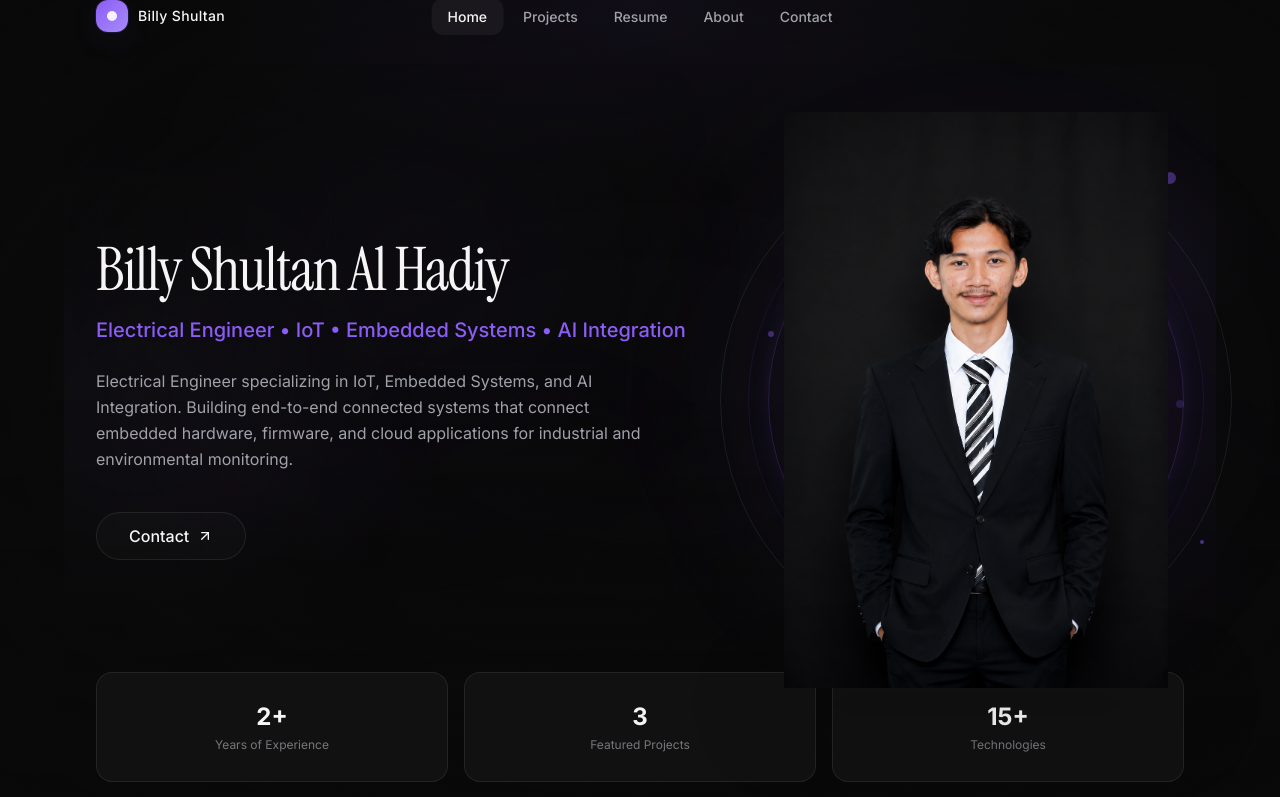
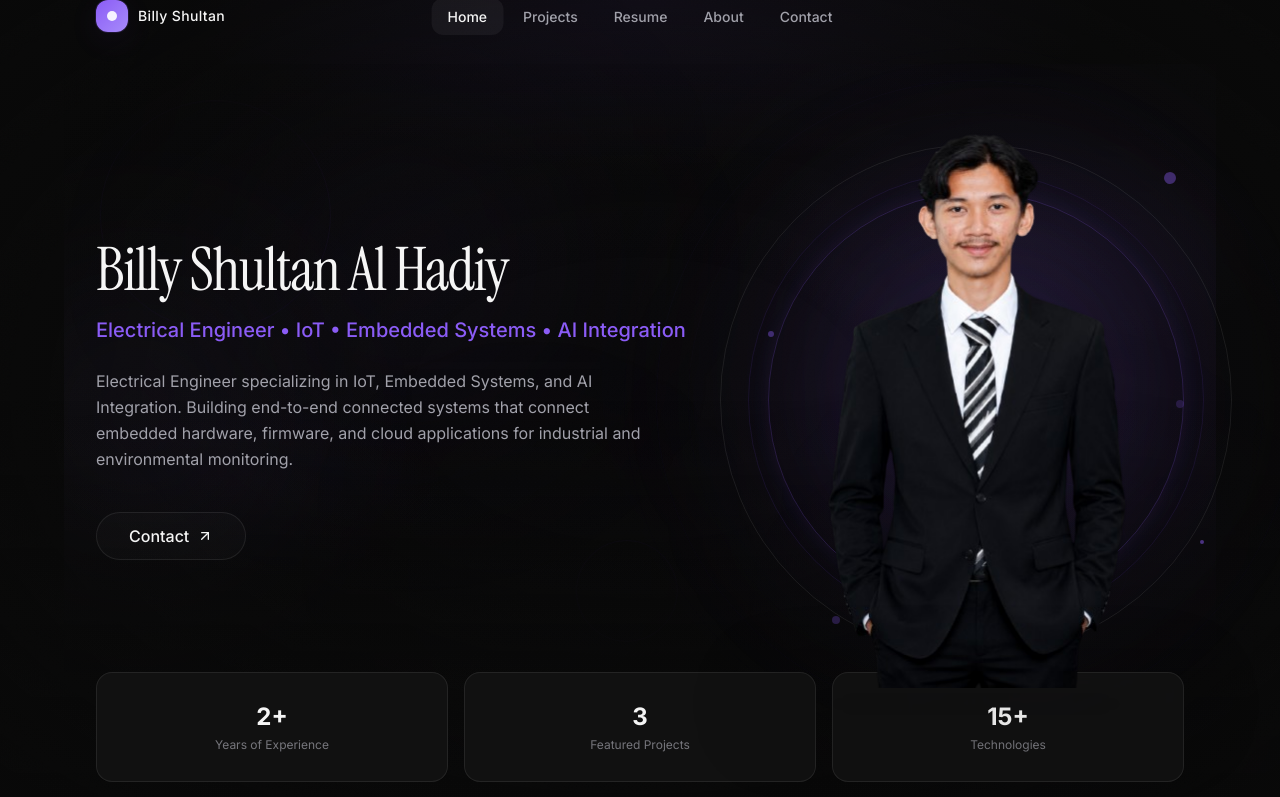
Before and after one commit to billyshultan43/billyshultan, a Next.js app: page / in a window 1280 px wide. Shown: the top 797 px of the page. Built offline with nearby package versions, Linux system fonts and the light colour scheme.

Commit message:
hero: switch portrait to Profilee.png

```diff
--- a/src/content/profile.ts
+++ b/src/content/profile.ts
@@ -16,6 +16,6 @@ export const profile = {
   heroSummary:
     "Electrical Engineer specializing in IoT, Embedded Systems, and AI Integration. Building end-to-end connected systems that connect embedded hardware, firmware, and cloud applications for industrial and environmental monitoring.",
   location: "Jakarta Barat, DKI Jakarta",
-  profileImage: "/assets/images/profile/profile.png",
+  profileImage: "/assets/images/profile/Profilee.png",
   cvFile: "/assets/cv/cv.pdf",
 };
```
Also changed, not shown: public/assets/images/profile/Profilee.png (added).
